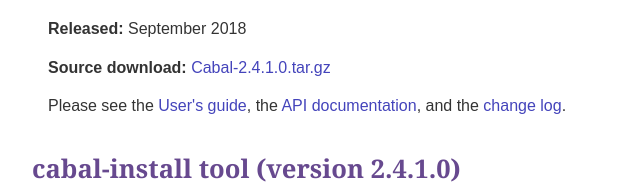
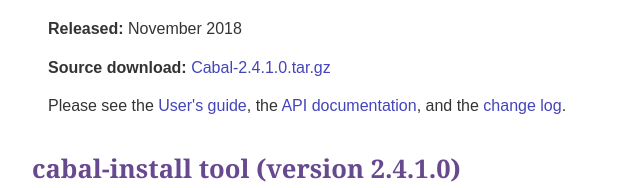
Before and after one commit to haskell/cabal-website, a plain HTML site: page download.html in a window 1280 px wide. Shown: the part 328-516 px from the top of the page, 168-808 px from the left. Drawn offline with Linux system fonts and the light colour scheme.

Commit message:
Update download.html.

```diff
--- a/download.html
+++ b/download.html
@@ -17,7 +17,7 @@
 
     <h2>Cabal library (version 2.4.1.0)</h2>
 
-    <p><span style="font-weight: bolder">Released:</span> September 2018<br>
+    <p><span style="font-weight: bolder">Released:</span> November 2018<br>
 
     <p><span style="font-weight: bolder">Source download:</span> <a href="release/cabal-2.4.1.0/Cabal-2.4.1.0.tar.gz">Cabal-2.4.1.0.tar.gz</a></p>
 
```
